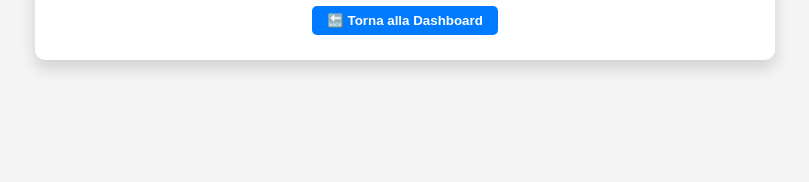
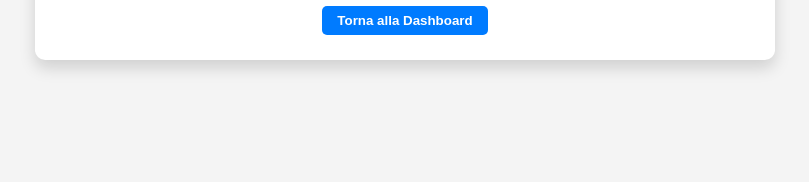
Before and after one commit to giuseppefusco9/LOST-FOUND_db, a PHP site: page /ban_utente.php in a window 1280 px wide. Shown: the part 203-385 px from the top of the page, without its empty margins (235-1044 px from the left). Run offline with PHP 8.4, Linux system fonts and the light colour scheme; data that the repository does not hold is empty.

Commit message:
minor changes

```diff
--- a/ban_utente.php
+++ b/ban_utente.php
@@ -95,7 +95,7 @@ $conn->close();
         </div>
     </form>
 
-    <button class="btn" onclick="location.href='dashboard_admin.php'">🔙 Torna alla Dashboard</button>
+    <button class="btn" onclick="location.href='dashboard_admin.php'">Torna alla Dashboard</button>
 </div>
 </body>
 </html>
--- a/invio_smarrimento.php
+++ b/invio_smarrimento.php
@@ -136,7 +136,7 @@ if ($_SERVER['REQUEST_METHOD'] === 'POST') {
         <button type="submit" class="btn">Invia Segnalazione</button>
     </form>
 
-    <p><a href="dashboard.php">← Torna alla Dashboard</a></p>
+    <p><a href="dashboard.php">Torna alla Dashboard</a></p>
 </div>
 </body>
 </html>
```
